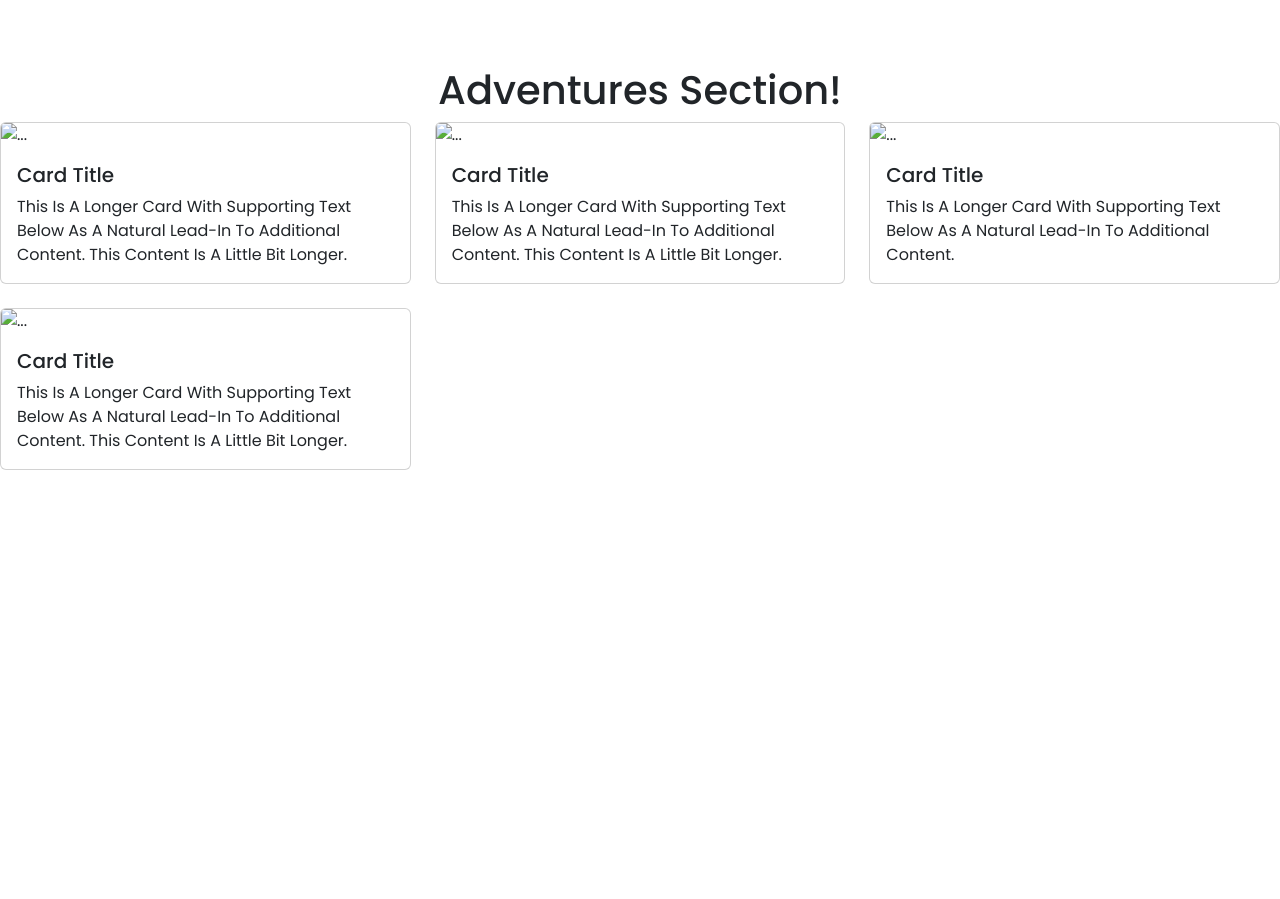
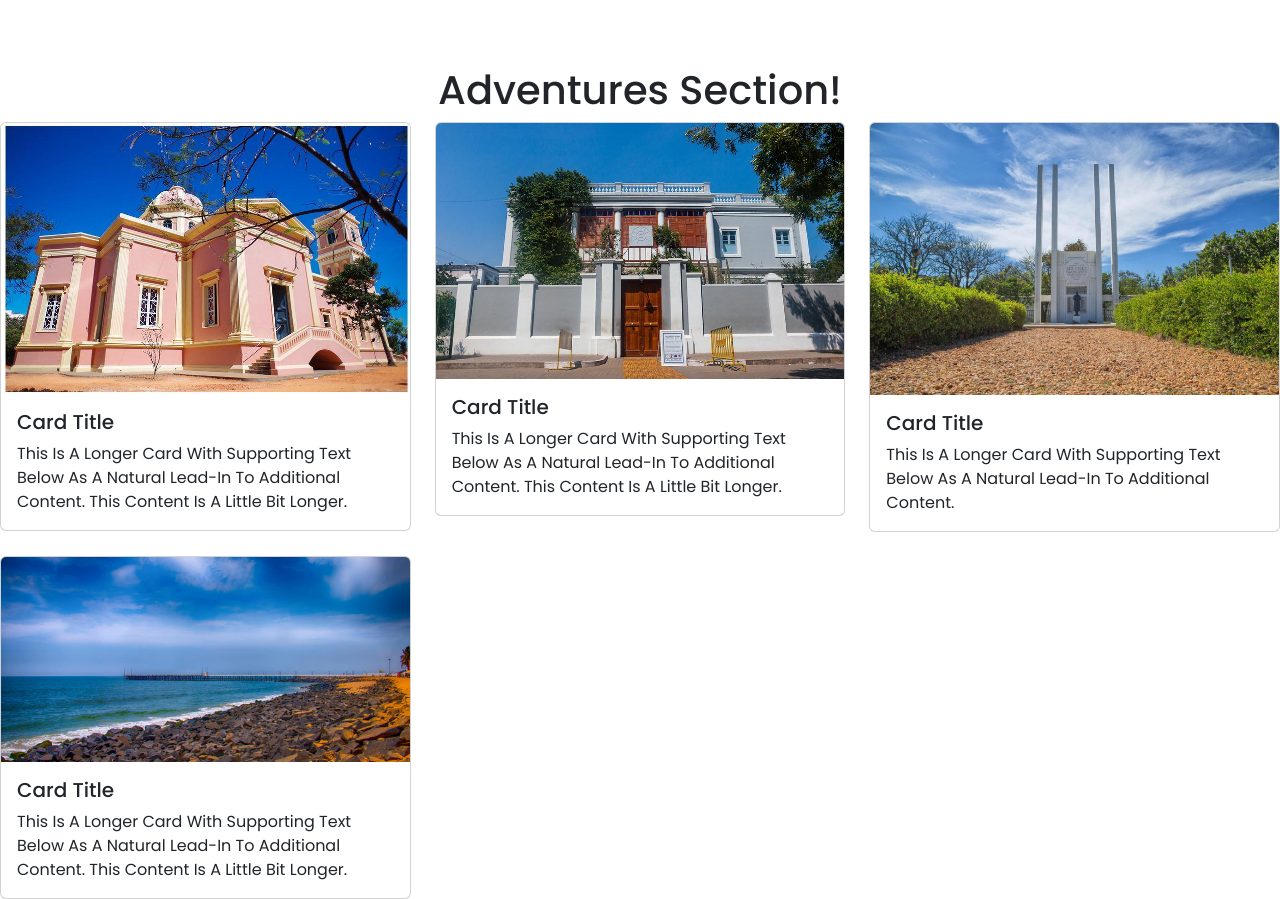
Before and after one commit to lourduradjou/Pondy-Tour-Portal, a plain HTML site: page src/index.html in a window 1280 px wide. Shown: the part 940-1839 px from the top of the page. Before the commit the page ends 1410 px from the top, so only its background shows below. Drawn offline with nearby package versions, Linux system fonts and the light colour scheme.

Commit message:
cards-updated

```diff
--- a/src/index.html
+++ b/src/index.html
@@ -79,7 +79,7 @@
 			<div class="carousel-inner">
 				<div class="carousel-item active">
 					<img
-						src="../images/pexels-matthardy-2272940.jpg"
+						src="../images/outside-pondy/pexels-matthardy-2272940.jpg"
 						class="d-block w-100"
 						alt="..."
 					/>
@@ -104,21 +104,21 @@
 				</div>
 				<div class="carousel-item">
 					<img
-						src="../images/pexels-te-lensfix-380994-1371360.jpg"
+						src="../images/outside-pondy/pexels-te-lensfix-380994-1371360.jpg"
 						class="d-block w-100"
 						alt="..."
 					/>
 				</div>
 				<div class="carousel-item">
 					<img
-						src="../images/pexels-flodahm-699466.jpg"
+						src="../images/outside-pondy/pexels-flodahm-699466.jpg"
 						class="d-block w-100"
 						alt="..."
 					/>
 				</div>
 				<div class="carousel-item">
 					<img
-						src="../images/pexels-george-desipris-945177.jpg"
+						src="../images/outside-pondy/pexels-george-desipris-945177.jpg"
 						class="d-block w-100"
 						alt="..."
 					/>
@@ -126,7 +126,7 @@
 
 				<div class="carousel-item">
 					<img
-						src="../images/pexels-pixabay-459203.jpg"
+						src="../images/outside-pondy/pexels-pixabay-459203.jpg"
 						class="d-block w-100"
 						alt="..."
 					/>
@@ -164,7 +164,11 @@
 			<div class="row row-cols-1 row-cols-md-3 g-4">
 				<div class="col">
 					<div class="card">
-						<img src="..." class="card-img-top" alt="..." />
+						<img
+							src="../images/pondy-images/Eglise-de-Notre-Dame-des-Anges.jpg"
+							class="card-img-top"
+							alt="..."
+						/>
 						<div class="card-body">
 							<h5 class="card-title">Card title</h5>
 							<p class="card-text">
@@ -177,7 +181,11 @@
 				</div>
 				<div class="col">
 					<div class="card">
-						<img src="..." class="card-img-top" alt="..." />
+						<img
+							src="../images/pondy-images/Sri-Aurbindo-Ashram.jpg"
+							class="card-img-top"
+							alt="..."
+						/>
 						<div class="card-body">
 							<h5 class="card-title">Card title</h5>
 							<p class="card-text">
@@ -190,7 +198,11 @@
 				</div>
 				<div class="col">
 					<div class="card">
-						<img src="..." class="card-img-top" alt="..." />
+						<img
+							src="../images/pondy-images/French-War-Memorial-1500x1000.jpg"
+							class="card-img-top"
+							alt="..."
+						/>
 						<div class="card-body">
 							<h5 class="card-title">Card title</h5>
 							<p class="card-text">
@@ -202,7 +214,11 @@
 				</div>
 				<div class="col">
 					<div class="card">
-						<img src="..." class="card-img-top" alt="..." />
+						<img
+							src="../images/pondy-images/1568440876_shutterstock_1118014952.jpg"
+							class="card-img-top"
+							alt="..."
+						/>
 						<div class="card-body">
 							<h5 class="card-title">Card title</h5>
 							<p class="card-text">
```
Also changed, not shown: images/outside-pondy/pexels-flodahm-699466.jpg (renamed from images/pexels-flodahm-699466.jpg), images/pondy-images/1568440876_shutterstock_1118014952.jpg (added), images/pondy-images/15_Puducherry-beaches.jpg (added), images/pondy-images/2pondicherry-travel-samosa.webp (added), images/pondy-images/66968082.webp (added), images/pondy-images/Eglise-de-Notre-Dame-des-Anges.jpg (added), images/pondy-images/French-War-Memorial-1500x1000.jpg (added), images/pondy-images/Sri-Aurbindo-Ashram.jpg (added), 11 other files.
